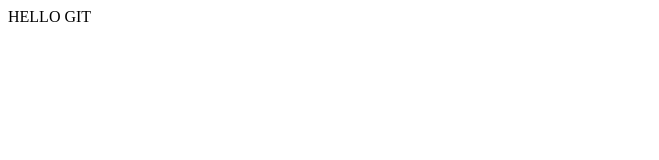
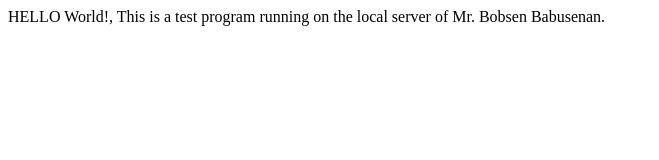
Before and after one commit to bobgitstudent/mywebtest, a website: page index.html in a window 1280 px wide. Shown: the whole page, without its empty margins (0-659 px from the left). Drawn offline with Linux system fonts and the light colour scheme.

Commit message:
changed port to 3000 from 8081 as mcafee was using it and also edited test on the html

```diff
--- a/index.html
+++ b/index.html
@@ -7,6 +7,6 @@
     <title>Document</title>
 </head>
 <body>
-    HELLO GIT
+    HELLO World!, This is a test program running on the local server of Mr. Bobsen Babusenan.
 </body>
 </html>
--- a/package.json
+++ b/package.json
@@ -9,7 +9,7 @@
     "devDependencies": {},
 
     "scripts": {
-        "start": "http-server -c-1 -p 8081"
+        "start": "http-server -c-1 -p 3000"
     },
     "author": "",
     "license": "ISC"
```
